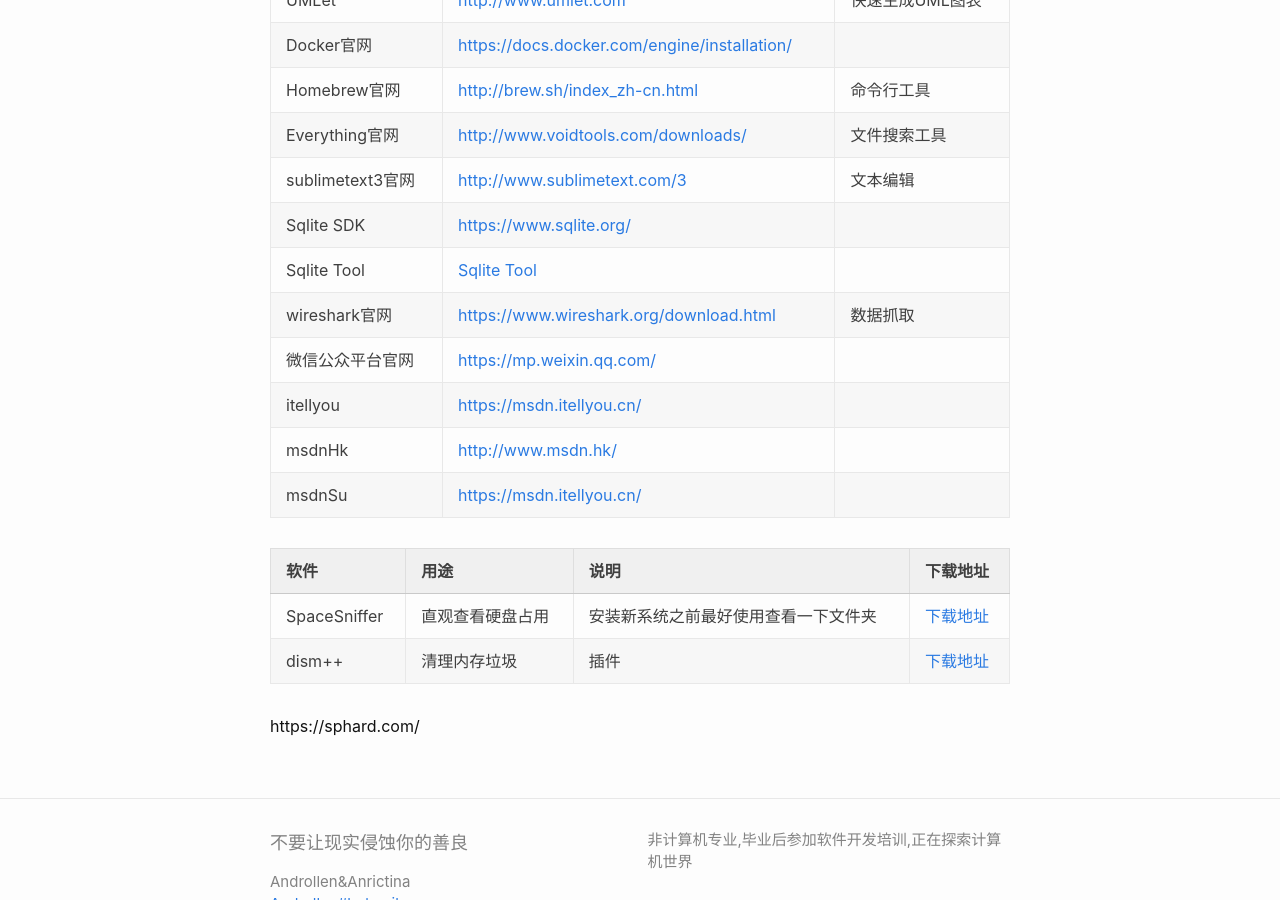
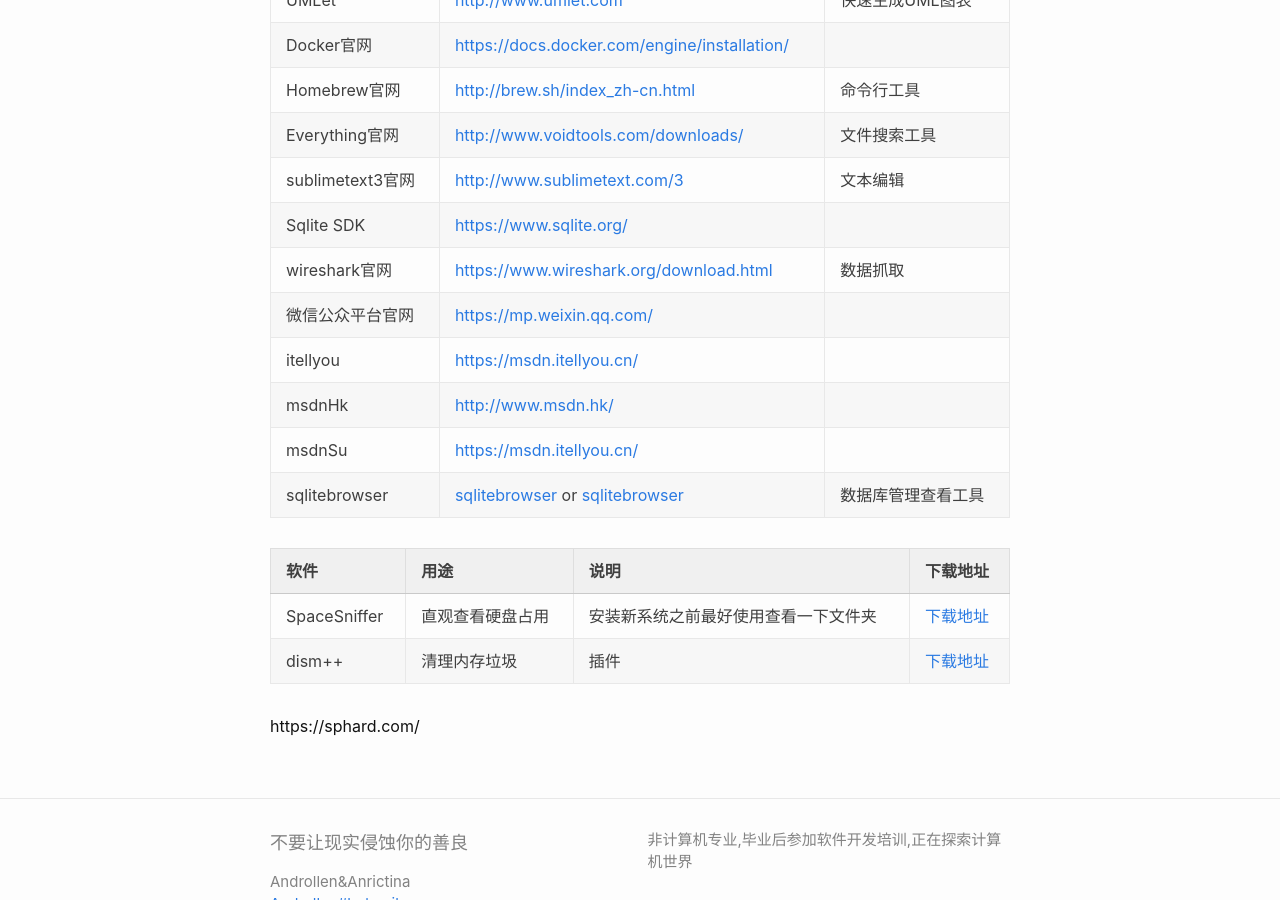
Before and after one commit to androllen/androllen.github.io, a Jekyll site: the page built from _posts/Tools/2016-12-09-dev-tool-for-windows.md, in a window 1280 px wide and 900 px high, scrolled down 663 px. Built offline with Jekyll 4.4.1, drawn with Linux system fonts in a browser that asks for light colours; our own code applies the rules of GitHub Pages for plain Markdown files.

Commit message:
Update 2016-12-09-dev-tool-for-windows.md

```diff
--- a/_posts/Tools/2016-12-09-dev-tool-for-windows.md
+++ b/_posts/Tools/2016-12-09-dev-tool-for-windows.md
@@ -22,13 +22,12 @@
 Everything官网|[http://www.voidtools.com/downloads/](http://www.voidtools.com/downloads/)|文件搜索工具
 sublimetext3官网|[http://www.sublimetext.com/3](http://www.sublimetext.com/3)|文本编辑
 Sqlite SDK|[https://www.sqlite.org/](https://www.sqlite.org/download.html)
-Sqlite Tool|[Sqlite Tool](https://nightlies.sqlitebrowser.org/win64/)
 wireshark官网|[https://www.wireshark.org/download.html](https://www.wireshark.org/download.html)|数据抓取
 微信公众平台官网|[https://mp.weixin.qq.com/](https://mp.weixin.qq.com/)
 itellyou|[https://msdn.itellyou.cn/](https://msdn.itellyou.cn/)
 msdnHk|[http://www.msdn.hk/](http://www.msdn.hk/)
 msdnSu|[https://msdn.itellyou.cn/](https://msdn.itellyou.cn/)
-
+sqlitebrowser|[sqlitebrowser](https://sqlitebrowser.org/dl/) or [sqlitebrowser](https://nightlies.sqlitebrowser.org/win64/)|数据库管理查看工具
 
 
 
```
